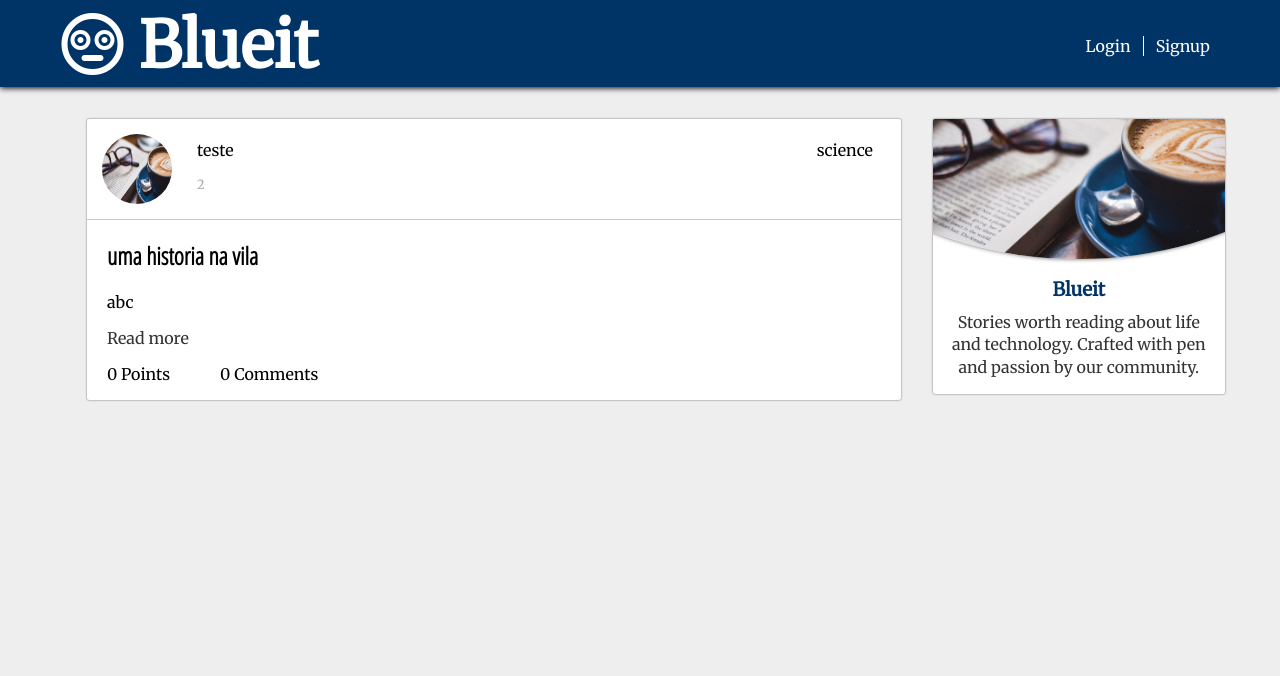
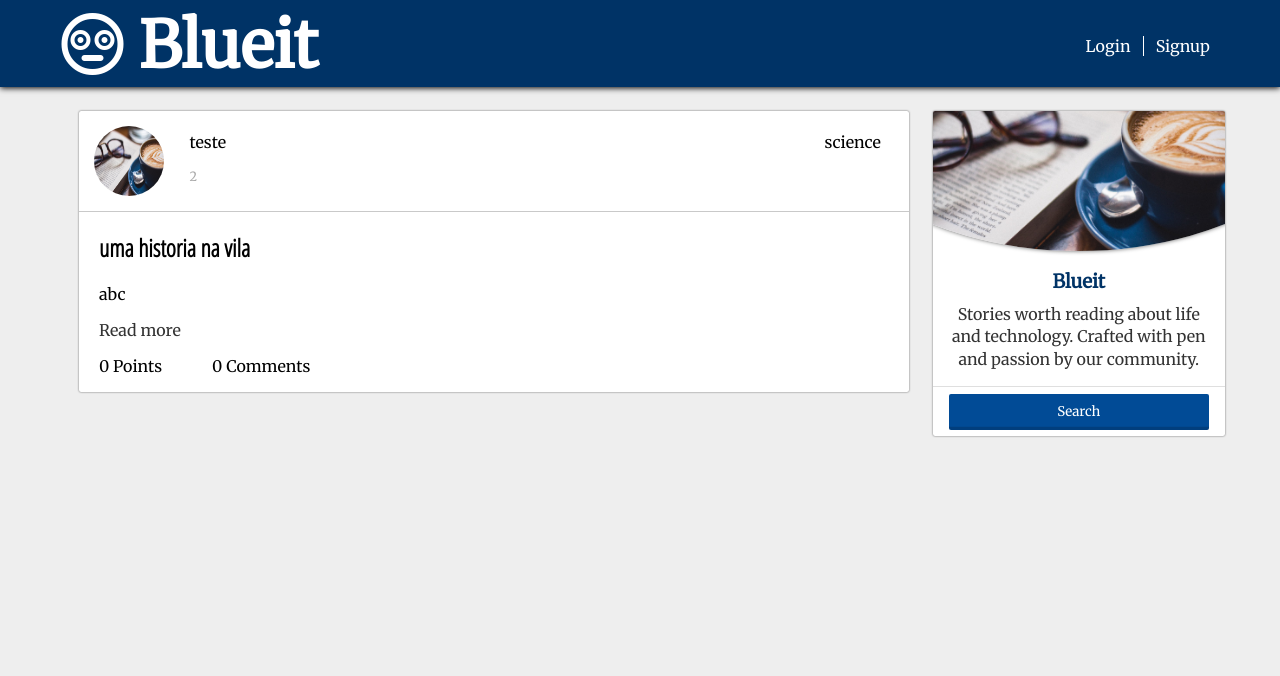
Before and after one commit to EgzysT/LTW_1819, a PHP site: page /ltw/pages/main.php in a window 1280 px wide. Shown: the top 676 px of the page. Run offline with PHP 8.4, Linux system fonts and the light colour scheme; data comes from the database, SQL or seed files in the repository; some libraries are stand-ins or nearby versions.

Commit message:
Made some changes to channel page css

```diff
--- a/css/style.css
+++ b/css/style.css
@@ -448,7 +448,7 @@ body > footer > i {
 
 #stories {
 	grid-area: stories;
-	margin: 2em;
+	margin: 1.5em;
 }
 
 /**
@@ -459,7 +459,7 @@ body > footer > i {
 .aside {
 	display: inline-table; /* CSS trick to make the bottom padding collapse. */
 	grid-area: aside;
-	margin-top: 2em;
+	margin-top: 1.5em;
 	background-color: var(--panel-color);
 	box-shadow: 0px 0px 2px 0px rgba(0, 0, 0, 0.65);
 	overflow: hidden;
@@ -612,12 +612,7 @@ body > footer > i {
 }
 
 #main-aside footer {
-	color: white;
-	height: auto;
-	background-color: var(--secondary-color);
-	margin: 0 auto;
-	text-align: center;
-	font-family: var(--serif-font);
+	margin-bottom: -0.4em;
 }
 
 #main-aside footer p {
--- a/templates/tpl_asides.php
+++ b/templates/tpl_asides.php
@@ -7,6 +7,11 @@
         <div class="aside-img"> </div>
         <h3 class="aside-header-text">Blueit</h3>
         <p class="aside-body-text">Stories worth reading about life and technology. Crafted with pen and passion by our community.</p>
+        <footer>
+            <div>
+                <button class="button button-blue button-block"> Search </button>
+            </div>
+        </footer>
     </aside>
 
 <?php }
```
